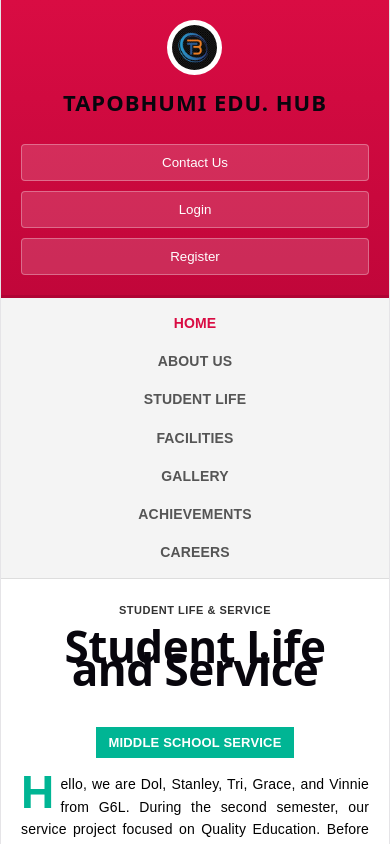
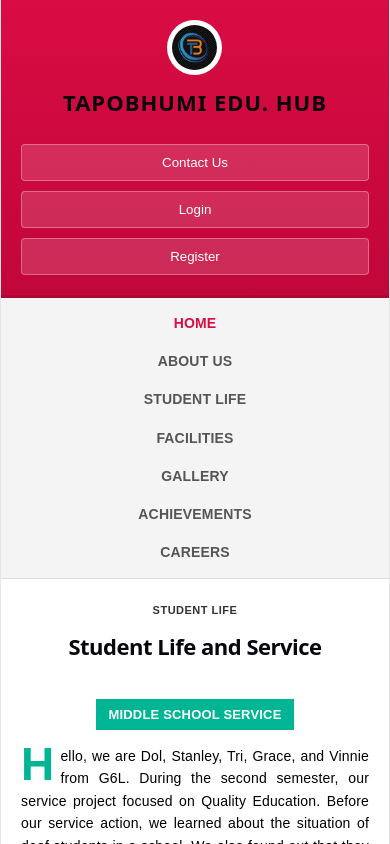
Before and after one commit to saloni1216/TAPO-BHUMI-EDU-HUB, a React (Vite) app in the folder school-website/: page /studentlife in a window 390 px wide. Shown: the top 844 px of the page. Built offline with nearby package versions, Linux system fonts and the light colour scheme.

Commit message:
overlay update

```diff
--- a/school-website/src/components/StudentLife.css
+++ b/school-website/src/components/StudentLife.css
@@ -24,7 +24,7 @@
 }
 
 .magazine-main-title {
-  font-size: 44px;
+  font-size: clamp(22px, 5vw, 44px);
   font-weight: bold;
   display: inline-block;
   padding: 6px 20px;
--- a/school-website/src/components/StudentLife.jsx
+++ b/school-website/src/components/StudentLife.jsx
@@ -68,7 +68,7 @@ function StudentLife() {
     <div className="magazine-container">
 
       <header className="magazine-header">
-        <div className="magazine-header-meta">Student Life & Service</div>
+        <div className="magazine-header-meta">Student Life </div>
         <h1 className="magazine-main-title">Student Life and Service</h1>
       </header>
 
```
